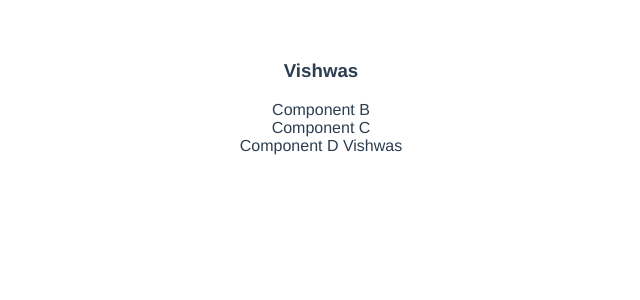
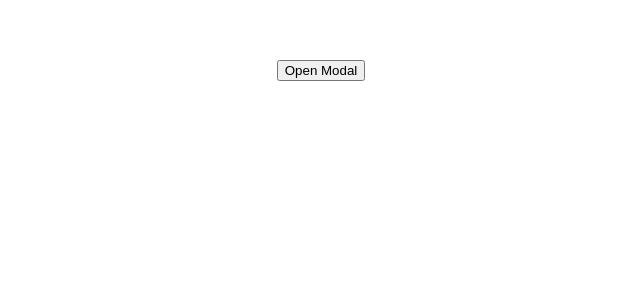
Before and after one commit to AndroPyro28/vueJs, a Vue app: page / in a window 1280 px wide. Shown: the top 300 px of the page, without its empty margins (319-959 px from the left). Built offline with nearby package versions, Linux system fonts and the light colour scheme.

Commit message:
Component events

```diff
--- a/src/App.vue
+++ b/src/App.vue
@@ -1,29 +1,27 @@
 <template>
+    <button @click="toggleModal = true">Open Modal</button>
 
-  <h3> {{name}} </h3>
-
-  <ComponentB />
-
+    <Modal v-show="toggleModal" @closeModal="modalToggle"/>
 </template>
 
 <script>
-import ComponentB from './components/ComponentB.vue'
+import Modal from './components/Modal.vue'
 export default {
   name: 'App',
   components: {
-    ComponentB
+    Modal
   },
   data() {
     return {
-      name: 'Vishwas'
+      toggleModal: false
     }
   },
-  provide() {
-    return {
-      username: this.name
+    methods: {
+      modalToggle (name) {
+        console.log(name)
+        this.toggleModal = false;
+      }
     }
-  },
-
 }
 </script>
 
--- /dev/null
+++ b/src/components/Modal.vue
@@ -0,0 +1,33 @@
+<template>
+    <div>
+        This is a modal
+        <input type="text" v-model="name">
+        <button @click="$emit('closeModal', name)">Close Modal</button>
+    </div>
+</template>
+
+<script>
+    export default {
+        name:'ModalComponent',
+        emits:{
+            closeModal: (name) => {
+
+                if(!name) {
+                    return false
+                }
+
+                return true;
+            }
+        },
+        data() {
+            return {
+                name: ''
+            }
+        }
+
+    }
+</script>
+
+<style lang="scss" scoped>
+
+</style>
```
